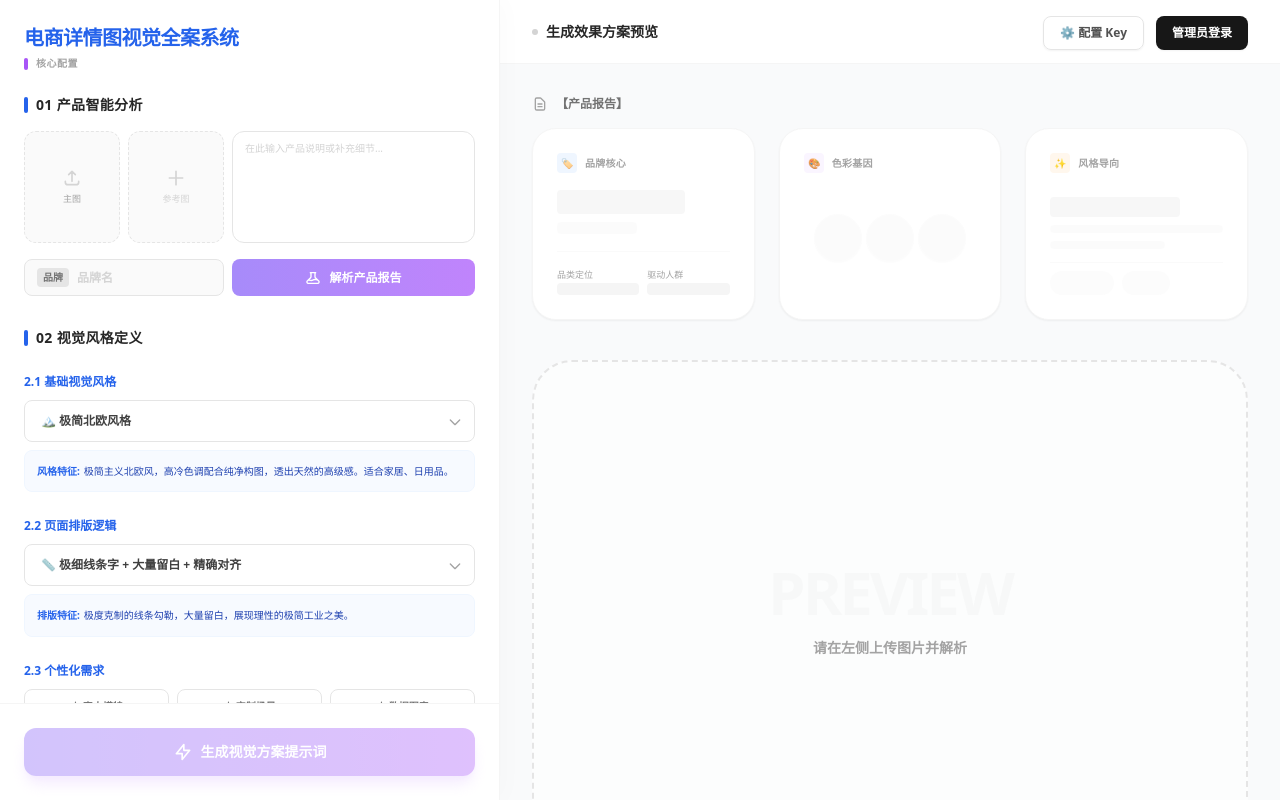
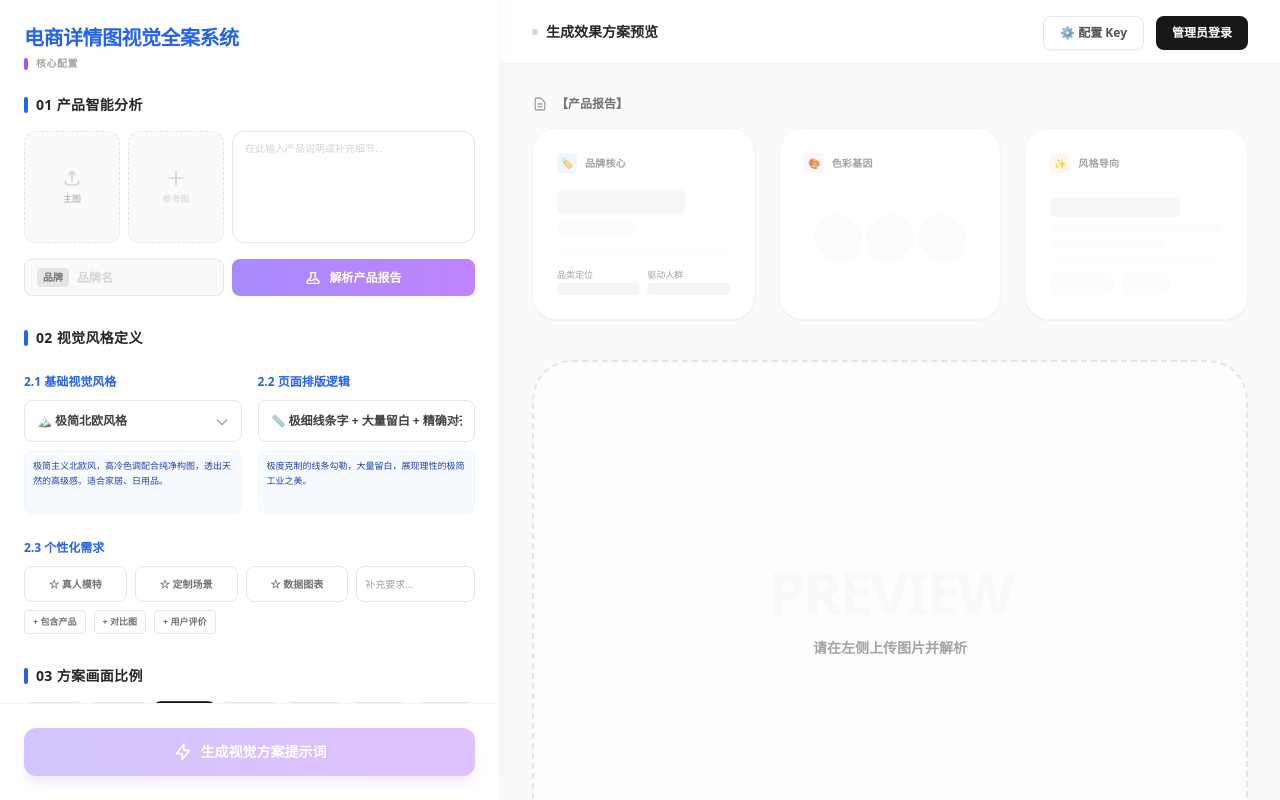
Before and after one commit to camerarts/product-kv, a React (Vite) app: page / in a window 1280 px wide. Built offline with nearby package versions, Linux system fonts and the light colour scheme.

Commit message:
feat(Sidebar): Combine style and typography selects
Combine the visual style and typography selection elements into a single row to improve layout and reduce vertical space usage within the sidebar.

```diff
--- a/Sidebar.tsx
+++ b/Sidebar.tsx
@@ -187,14 +187,16 @@ export const Sidebar: React.FC<SidebarProps> = ({
               <h2 className="text-sm font-black text-neutral-800 uppercase tracking-wide">02 视觉风格定义</h2>
             </div>
 
+            {/* Combined Row for Style & Typography */}
+            <div className="flex gap-4">
                 {/* 2.1 Style */}
-            <div className="space-y-2">
+                <div className="space-y-2 flex-1 w-0">
                   <label className="text-xs font-bold text-blue-600">2.1 基础视觉风格</label>
                   <div className="relative group">
                     <select
                       value={selectedStyle}
                       onChange={e => setSelectedStyle(e.target.value as VisualStyle)}
-                  className="w-full appearance-none bg-white border border-neutral-200 rounded-lg px-4 py-3 text-xs font-bold text-neutral-700 outline-none focus:border-blue-500 transition-all cursor-pointer hover:border-blue-300"
+                      className="w-full appearance-none bg-white border border-neutral-200 rounded-lg px-3 py-3 text-xs font-bold text-neutral-700 outline-none focus:border-blue-500 transition-all cursor-pointer hover:border-blue-300"
                     >
                       {Object.values(VisualStyle).map(v => (
                         <option key={v} value={v}>{v}</option>
@@ -204,22 +206,21 @@ export const Sidebar: React.FC<SidebarProps> = ({
                       <svg className="w-4 h-4" fill="none" stroke="currentColor" viewBox="0 0 24 24"><path strokeLinecap="round" strokeLinejoin="round" strokeWidth="2" d="M19 9l-7 7-7-7"></path></svg>
                     </div>
                   </div>
-              <div className="bg-blue-50/50 rounded-lg p-3 border border-blue-50">
-                <p className="text-[10px] text-blue-800 font-medium leading-relaxed">
-                  <span className="font-bold text-blue-600 mr-1">风格特征:</span>
+                  <div className="bg-blue-50/50 rounded-lg p-2 border border-blue-50 h-16 overflow-y-auto custom-scrollbar-thin">
+                    <p className="text-[9px] text-blue-800 font-medium leading-relaxed">
                       {visualStyleDescriptions[selectedStyle]}
                     </p>
                   </div>
                 </div>
 
                 {/* 2.2 Typography */}
-            <div className="space-y-2">
+                <div className="space-y-2 flex-1 w-0">
                   <label className="text-xs font-bold text-blue-600">2.2 页面排版逻辑</label>
                   <div className="relative group">
                     <select
                       value={selectedTypography}
                       onChange={e => setSelectedTypography(e.target.value as TypographyStyle)}
-                  className="w-full appearance-none bg-white border border-neutral-200 rounded-lg px-4 py-3 text-xs font-bold text-neutral-700 outline-none focus:border-blue-500 transition-all cursor-pointer hover:border-blue-300"
+                      className="w-full appearance-none bg-white border border-neutral-200 rounded-lg px-3 py-3 text-xs font-bold text-neutral-700 outline-none focus:border-blue-500 transition-all cursor-pointer hover:border-blue-300"
                     >
                       {Object.values(TypographyStyle).map(v => (
                         <option key={v} value={v}>{v}</option>
@@ -229,11 +230,11 @@ export const Sidebar: React.FC<SidebarProps> = ({
                       <svg className="w-4 h-4" fill="none" stroke="currentColor" viewBox="0 0 24 24"><path strokeLinecap="round" strokeLinejoin="round" strokeWidth="2" d="M19 9l-7 7-7-7"></path></svg>
                     </div>
                   </div>
-              <div className="bg-blue-50/50 rounded-lg p-3 border border-blue-50">
-                <p className="text-[10px] text-blue-800 font-medium leading-relaxed">
-                  <span className="font-bold text-blue-600 mr-1">排版特征:</span>
+                  <div className="bg-blue-50/50 rounded-lg p-2 border border-blue-50 h-16 overflow-y-auto custom-scrollbar-thin">
+                    <p className="text-[9px] text-blue-800 font-medium leading-relaxed">
                       {typographyDescriptions[selectedTypography]}
                     </p>
+                  </div>
                 </div>
             </div>
 
@@ -241,11 +242,11 @@ export const Sidebar: React.FC<SidebarProps> = ({
             <div className="space-y-2">
               <label className="text-xs font-bold text-blue-600">2.3 个性化需求</label>
 
-              {/* Compact Toggle Row */}
+              {/* Row with 4 items: 3 buttons + 1 input - Equal width */}
               <div className="flex gap-2">
                 <button
                   onClick={() => setNeedsModel(!needsModel)}
-                  className={`flex-1 h-9 rounded-lg border text-[10px] font-bold transition-all flex items-center justify-center gap-1 ${
+                  className={`flex-1 w-0 h-9 rounded-lg border text-[10px] font-bold transition-all flex items-center justify-center gap-1 ${
                     needsModel ? 'bg-neutral-900 text-white border-neutral-900 shadow-md transform -translate-y-0.5' : 'bg-white border-neutral-200 text-neutral-500 hover:bg-neutral-50'
                   }`}
                 >
@@ -253,7 +254,7 @@ export const Sidebar: React.FC<SidebarProps> = ({
                 </button>
                 <button
                   onClick={() => setNeedsScene(!needsScene)}
-                  className={`flex-1 h-9 rounded-lg border text-[10px] font-bold transition-all flex items-center justify-center gap-1 ${
+                  className={`flex-1 w-0 h-9 rounded-lg border text-[10px] font-bold transition-all flex items-center justify-center gap-1 ${
                     needsScene ? 'bg-neutral-900 text-white border-neutral-900 shadow-md transform -translate-y-0.5' : 'bg-white border-neutral-200 text-neutral-500 hover:bg-neutral-50'
                   }`}
                 >
@@ -261,12 +262,26 @@ export const Sidebar: React.FC<SidebarProps> = ({
                 </button>
                 <button
                   onClick={() => setNeedsDataVis(!needsDataVis)}
-                  className={`flex-1 h-9 rounded-lg border text-[10px] font-bold transition-all flex items-center justify-center gap-1 ${
+                  className={`flex-1 w-0 h-9 rounded-lg border text-[10px] font-bold transition-all flex items-center justify-center gap-1 ${
                     needsDataVis ? 'bg-neutral-900 text-white border-neutral-900 shadow-md transform -translate-y-0.5' : 'bg-white border-neutral-200 text-neutral-500 hover:bg-neutral-50'
                   }`}
                 >
                    {needsDataVis ? '★' : '☆'} 数据图表
                 </button>
+
+                <input
+                    value={otherNeeds}
+                    onChange={e=>setOtherNeeds(e.target.value)}
+                    className="flex-1 w-0 h-9 px-2 bg-white border border-neutral-200 rounded-lg text-[10px] focus:border-blue-500 outline-none transition-all placeholder:text-neutral-400"
+                    placeholder="补充要求..."
+                  />
+              </div>
+
+              {/* Tags for Other Needs - placed below the row */}
+              <div className="flex flex-wrap gap-2">
+                  {['+ 包含产品', '+ 对比图', '+ 用户评价'].map(tag => (
+                      <button key={tag} onClick={() => setOtherNeeds(prev => prev ? `${prev}，${tag.slice(2)}` : tag.slice(2))} className="px-2 py-1 bg-white border border-neutral-200 rounded text-[9px] font-bold text-neutral-500 hover:border-neutral-400 hover:text-neutral-700 transition-colors">{tag}</button>
+                  ))}
               </div>
 
               {/* Dynamic Detail Inputs */}
@@ -313,21 +328,6 @@ export const Sidebar: React.FC<SidebarProps> = ({
                   )}
                 </div>
               )}
-
-              {/* Other Needs Input */}
-               <div className="relative">
-                 <input
-                    value={otherNeeds}
-                    onChange={e=>setOtherNeeds(e.target.value)}
-                    className="w-full px-3 py-2 bg-white border border-neutral-200 rounded-lg text-[10px] focus:border-blue-500 outline-none transition-all placeholder:text-neutral-300"
-                    placeholder="其他补充要求 (如: 需对比图)..."
-                  />
-                  <div className="flex flex-wrap gap-2 pt-2">
-                    {['+ 必须包含产品实物', '+ 需要对比图', '+ 需要用户评价'].map(tag => (
-                      <button key={tag} onClick={() => setOtherNeeds(prev => prev ? `${prev}，${tag.slice(2)}` : tag.slice(2))} className="px-2 py-1 bg-white border border-neutral-200 rounded text-[9px] font-bold text-neutral-500 hover:border-neutral-400 hover:text-neutral-700 transition-colors">{tag}</button>
-                    ))}
-                  </div>
-               </div>
             </div>
           </section>
 
@@ -337,18 +337,18 @@ export const Sidebar: React.FC<SidebarProps> = ({
               <div className="w-1 h-4 bg-blue-600 rounded-full"></div>
               <h2 className="text-sm font-black text-neutral-800 uppercase tracking-wide">03 方案画面比例</h2>
             </div>
-            <div className="flex flex-wrap gap-2">
+            <div className="grid grid-cols-7 gap-1">
               {Object.keys(ratioIcons).map(r => (
                 <button
                   key={r}
                   onClick={() => setAspectRatio(r)}
                   className={`
-                    px-3 py-2 rounded-lg border text-[10px] font-bold
+                    flex items-center justify-center py-2 rounded-lg border text-[10px] font-bold
                     transition-all duration-300 ease-out
                     active:scale-95
                     ${aspectRatio === r
-                      ? 'bg-neutral-900 text-white border-neutral-900 shadow-lg scale-110 -translate-y-0.5 z-10'
-                      : 'bg-white border-neutral-200 text-neutral-500 hover:bg-neutral-50 hover:border-neutral-300 hover:scale-105'
+                      ? 'bg-neutral-900 text-white border-neutral-900 shadow-lg scale-105 z-10'
+                      : 'bg-white border-neutral-200 text-neutral-500 hover:bg-neutral-50 hover:border-neutral-300'
                     }
                   `}
                 >
```
Lines whose indentation alone changed are shown as unchanged.
